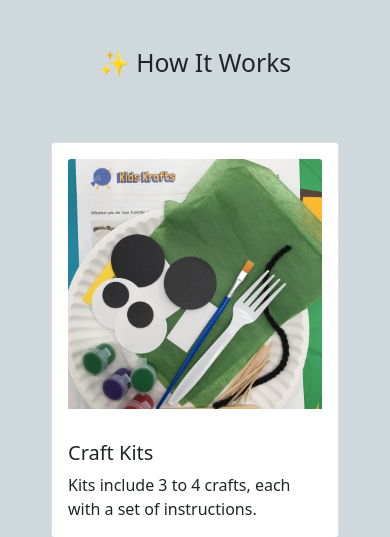
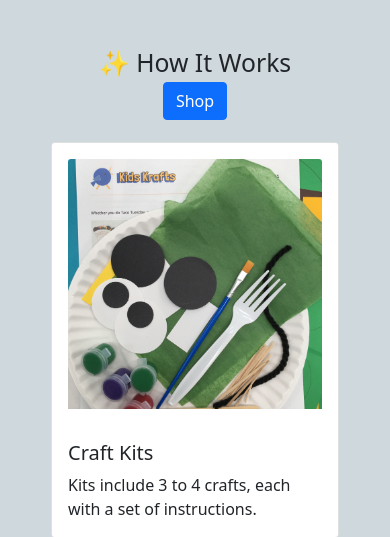
Before and after one commit to ethanschreur/kids-krafts, a Flask app: page / in a window 390 px wide. Shown: the part 104-641 px from the top of the page. Run offline with Flask 2, Linux system fonts and the light colour scheme; data that the repository does not hold is empty; some libraries are stand-ins or nearby versions.

Commit message:
final changes

```diff
--- a/app/__init__.py
+++ b/app/__init__.py
@@ -257,7 +257,7 @@ def cart_page():
             total = total + (float(session['cart'][id]['price']) * float(session['cart'][id]['amount']))
         session['total'] = round(total, 2)
     except:
-        session.ckear()
+        session.clear()
         return redirect('/shop')
     return render_template('/customer/cart.html', order_details=True)
 
--- a/app/templates/customer/landing.html
+++ b/app/templates/customer/landing.html
@@ -5,6 +5,7 @@
 {% block content %}
 <div class="container-fluid d-flex justify-content-center">
     <div class="row no-gutters bg-white" style="width: 100vw;">
+        <div class="shop" style="text-align: center; position: relative; height: 0;"><a class="m-2 m-sm-3 btn btn-md btn-primary text-white" href="/shop">Shop</a></div>
         {% for image in images|shuffle %}
         {% if loop.index <= 2 %}
         <div class="top-image col-6 col-md-3 col-xl-2 bg-white p-3" style="overflow: hidden;">
--- a/static/style.css
+++ b/static/style.css
@@ -142,9 +142,16 @@ th a {
 	height: 300px;
 }
 
+.shop {
+	top: calc(150px - 2.1rem);
+}
+
 @media screen and (max-width: 550px) {
 	.top-image {
 		height: 200px;
+	}
+	.shop {
+		top: calc((100px - 1.65rem));
 	}
 }
 
```
Also changed, not shown: static/images/SendTo.jpg (added), static/images/square_bugs.jpg (added), static/images/taco.jpg (added), 1 other file.
